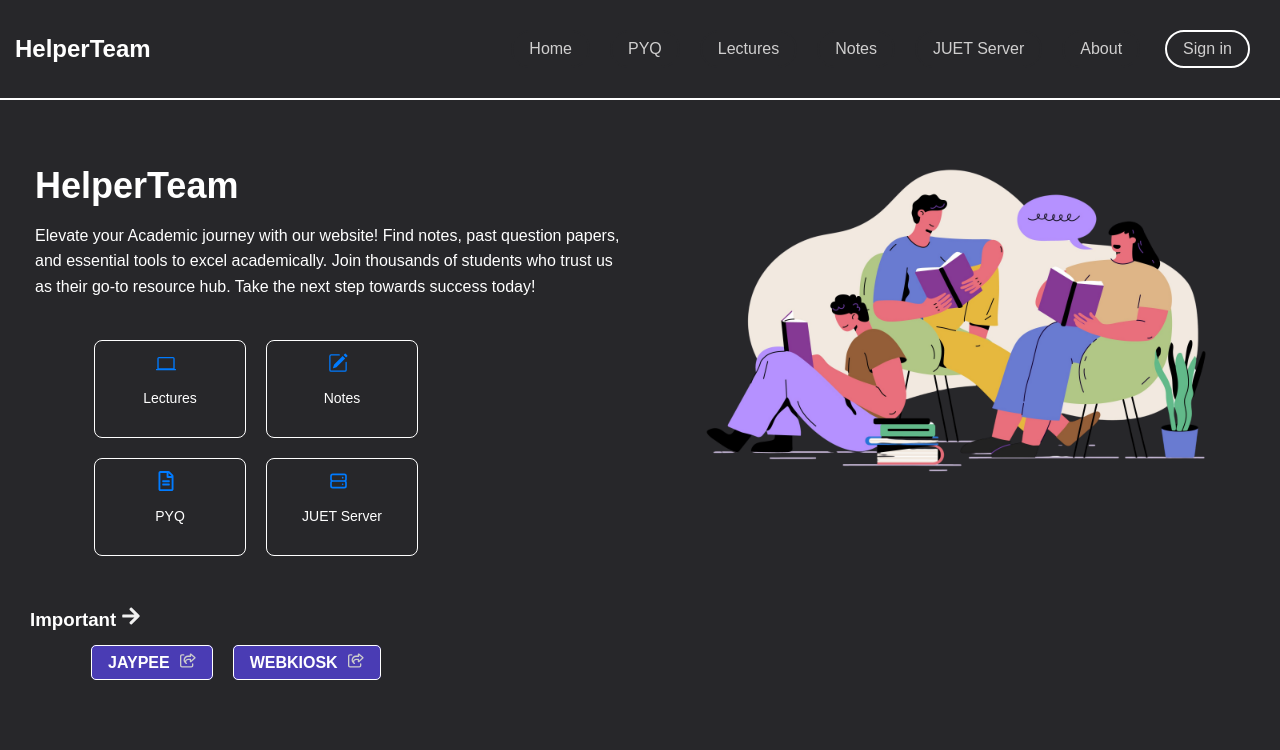
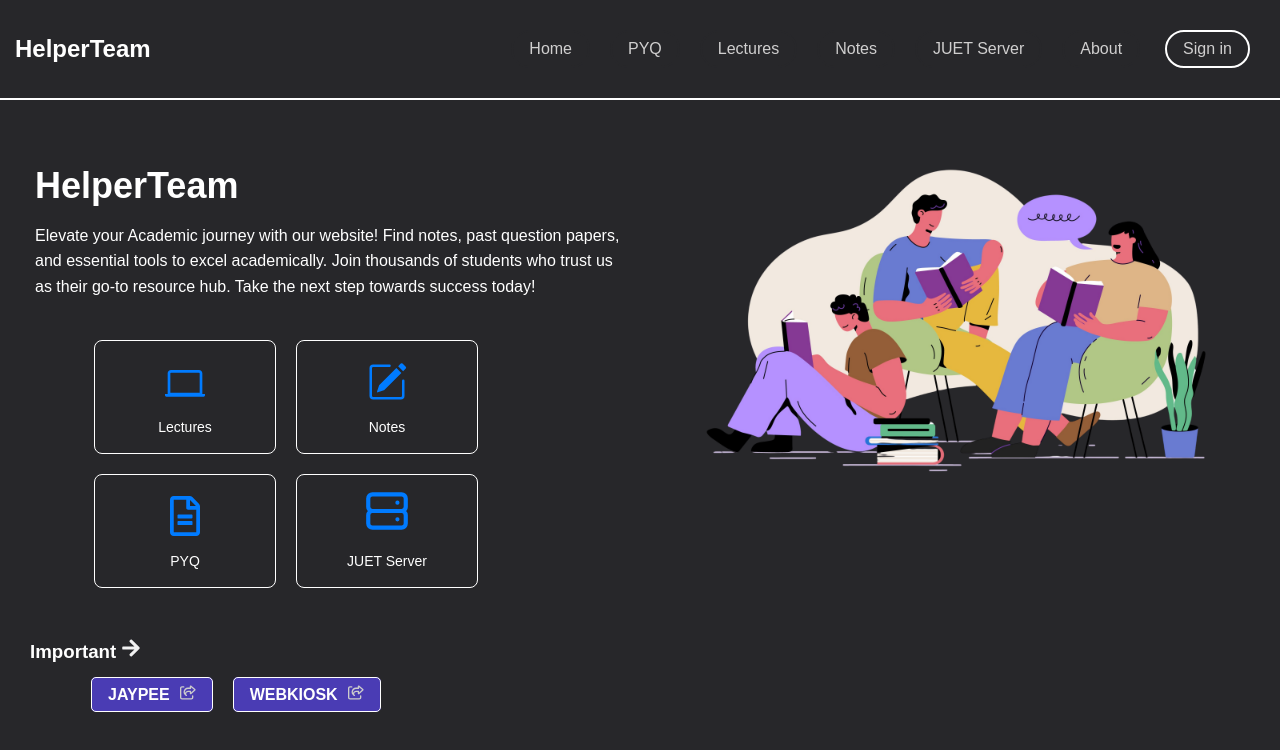
Before and after one commit to Indranil102/Helper_Team, a React (Create React App) app: page / in a window 1280 px wide. Shown: the top 750 px of the page. Built offline with nearby package versions, Linux system fonts and the light colour scheme; a web font is replaced by a local one.

Commit message:
homepage css update

```diff
--- a/src/Pages/home/HomePage.css
+++ b/src/Pages/home/HomePage.css
@@ -107,11 +107,11 @@ h4 button:hover,
     display: flex;
     flex-direction: column;
     align-items: center;
-    justify-content: center;
-    width: 150px;
+    justify-content: flex-end;
+    width: 180px;
     max-width: 300px;
     min-width: 100px;
-    height: 12vh;
+    height: 14vh;
     border-radius: 8px;
     border: 1px solid white;
 
@@ -175,7 +175,6 @@ h4 button:hover,
     transform: translateY(-5px);
 }
 
-.click svg,
 .extra h3 svg {
     font-size: 20px;
     color: #f1f1f1;
@@ -185,8 +184,9 @@ h4 button:hover,
 }
 
 .HeroSection .click svg {
-    font-size: 32px;
+    font-size: 40px;
     color: #007BFF;
+    margin-top: 10px;
 }
 
 .click svg:hover,
--- a/src/Pages/home/HomePage.jsx
+++ b/src/Pages/home/HomePage.jsx
@@ -43,7 +43,7 @@ const HomePage = () => {
                     </Link>
                     <Link to='/Juetserver' style={{ textDecoration: 'none' }}>
                     <div className="click">
-                        <HiOutlineServer size={35} />
+                        <HiOutlineServer size={50} />
                         <p>JUET Server</p>
                     </div>
                     </Link>
```
